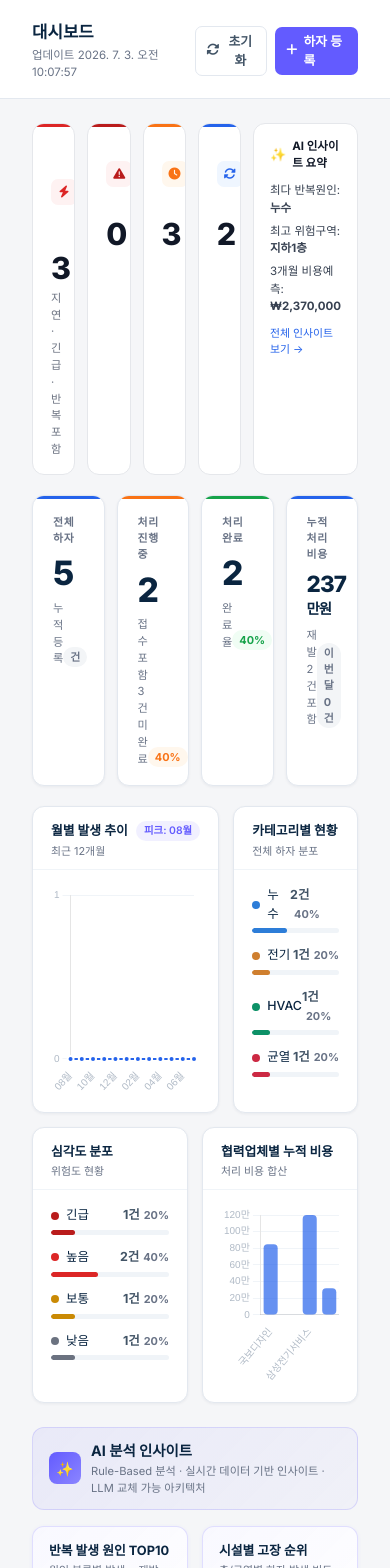
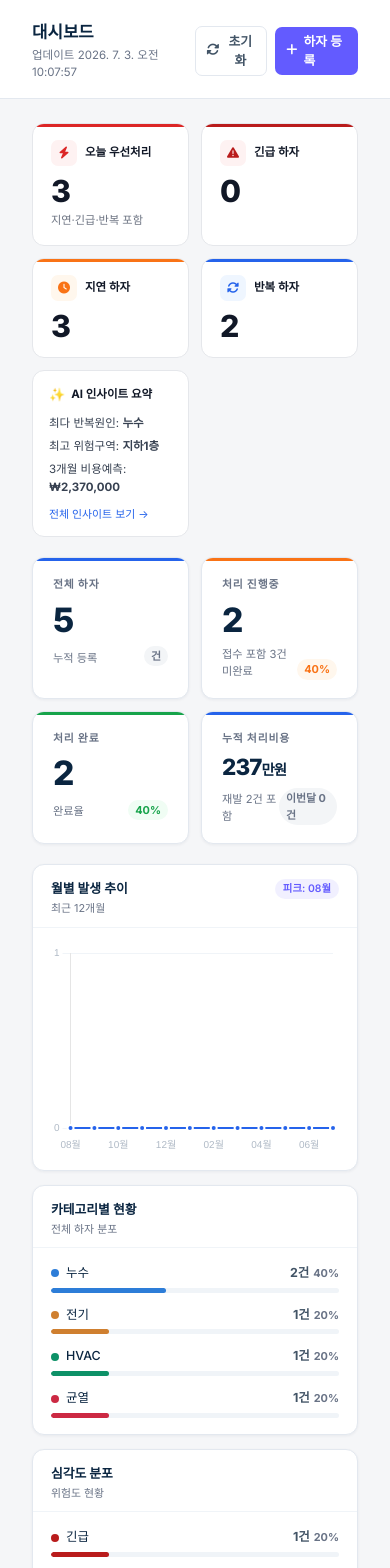
Before and after one commit to minho1002/hazard-management-seegene, a Next.js app: page /dashboard in a window 390 px wide. Shown: the top 1568 px of the page. Built offline with nearby package versions, Linux system fonts and the light colour scheme.

Commit message:
feat: 4개 화면 태블릿 반응형 대응 (1024px 브레이크포인트)

```diff
--- a/app/dashboard/page.tsx
+++ b/app/dashboard/page.tsx
@@ -13,6 +13,7 @@ import { useStore } from '@/lib/store'
 import PriorityStatCard from '@/components/ui/PriorityStatCard'
 import EmptyState from '@/components/ui/EmptyState'
 import { needsTodayAction, isOverdue, isRecurring, COLORS } from '@/lib/designTokens'
+import { useMediaQuery } from '@/lib/useMediaQuery'
 
 ChartJS.register(CategoryScale, LinearScale, BarElement, LineElement, PointElement, Filler, Tooltip, Legend)
 
@@ -23,6 +24,7 @@ function fmtKRW(n: number) {
 export default function DashboardPage() {
   const { state } = useStore()
   const canvasRef = useRef<HTMLCanvasElement | null>(null)
+  const isTablet = useMediaQuery('(max-width: 1024px)')
 
   const defects = state.defects
   const totalCost = defects.reduce((s, d) => s + (d.totalCost || 0), 0)
@@ -234,7 +236,7 @@ export default function DashboardPage() {
       <div style={{ padding: '24px 32px' }}>
 
         {/* 우선순위 배너 */}
-        <div style={{ display: 'grid', gridTemplateColumns: '1fr 1fr 1fr 1fr 1.2fr', gap: 12, marginBottom: 20 }}>
+        <div style={{ display: 'grid', gridTemplateColumns: isTablet ? 'repeat(2,1fr)' : '1fr 1fr 1fr 1fr 1.2fr', gap: 12, marginBottom: 20 }}>
           <PriorityStatCard
             label="오늘 우선처리" icon="fa-solid fa-bolt" count={todayItems.length}
             color={COLORS.danger} bg="#FEF2F2" href="/defects?filter=today"
@@ -282,7 +284,7 @@ export default function DashboardPage() {
         )}
 
         {/* KPI Grid */}
-        <div style={{ display: 'grid', gridTemplateColumns: 'repeat(4,1fr)', gap: 12, marginBottom: 20 }}>
+        <div style={{ display: 'grid', gridTemplateColumns: isTablet ? 'repeat(2,1fr)' : 'repeat(4,1fr)', gap: 12, marginBottom: 20 }}>
           {/* 전체 하자 */}
           <div style={{ ...card, padding: '18px 20px', position: 'relative' }}>
             <div style={{ position: 'absolute', top: 0, left: 0, right: 0, height: 3, background: '#2563EB', borderRadius: '12px 12px 0 0' }} />
@@ -331,7 +333,7 @@ export default function DashboardPage() {
         </div>
 
         {/* Row 1: Monthly trend + Category bars */}
-        <div style={{ display: 'grid', gridTemplateColumns: '3fr 2fr', gap: 14, marginBottom: 14 }}>
+        <div style={{ display: 'grid', gridTemplateColumns: isTablet ? '1fr' : '3fr 2fr', gap: 14, marginBottom: 14 }}>
           <div style={card}>
             <div style={{ padding: '14px 18px 10px', borderBottom: '1px solid #f0f4f8', display: 'flex', alignItems: 'flex-start', justifyContent: 'space-between' }}>
               <div>
@@ -379,7 +381,7 @@ export default function DashboardPage() {
         </div>
 
         {/* Row 2: Severity bars + Vendor cost */}
-        <div style={{ display: 'grid', gridTemplateColumns: '1fr 1fr', gap: 14, marginBottom: 14 }}>
+        <div style={{ display: 'grid', gridTemplateColumns: isTablet ? '1fr' : '1fr 1fr', gap: 14, marginBottom: 14 }}>
           <div style={card}>
             <div style={{ padding: '14px 18px 10px', borderBottom: '1px solid #f0f4f8' }}>
               <div style={{ fontSize: '0.8rem', fontWeight: 700, color: '#0a2540' }}>심각도 분포</div>
@@ -513,7 +515,7 @@ export default function DashboardPage() {
           </div>
 
           {/* Row B: 분야별 비용 분석 + 재발생 하자 분석 */}
-          <div style={{ display: 'grid', gridTemplateColumns: '1fr 1fr', gap: 14, marginBottom: 14 }}>
+          <div style={{ display: 'grid', gridTemplateColumns: isTablet ? '1fr' : '1fr 1fr', gap: 14, marginBottom: 14 }}>
             {/* Widget 3: 분야별 비용 분석 */}
             <div style={aiCard}>
               <div style={aiCardHeader}>
@@ -589,7 +591,7 @@ export default function DashboardPage() {
           </div>
 
           {/* Row C: 취약 구역 분석 + 향후 예상 유지보수 비용 */}
-          <div style={{ display: 'grid', gridTemplateColumns: '1fr 1fr', gap: 14 }}>
+          <div style={{ display: 'grid', gridTemplateColumns: isTablet ? '1fr' : '1fr 1fr', gap: 14 }}>
             {/* Widget 5: 취약 구역 분석 */}
             <div style={aiCard}>
               <div style={aiCardHeader}>
--- a/app/defects/[id]/edit/page.tsx
+++ b/app/defects/[id]/edit/page.tsx
@@ -5,6 +5,7 @@ import { useParams, useRouter } from 'next/navigation'
 import Link from 'next/link'
 import { useStore } from '@/lib/store'
 import { FLOOR_SVGS } from '@/lib/floorSvgs'
+import { useMediaQuery } from '@/lib/useMediaQuery'
 
 const STATUS_OPTIONS = [
   { value: 'open', label: '접수' },
@@ -18,6 +19,7 @@ export default function EditDefectPage() {
   const router = useRouter()
   const { state, updateDefect, saveFloorImage } = useStore()
   const mapContainerRef = useRef<HTMLDivElement>(null)
+  const isTablet = useMediaQuery('(max-width: 1024px)')
 
   const defectRaw = state.defects.find(d => d.id === parseInt(id))
 
@@ -133,7 +135,7 @@ export default function EditDefectPage() {
       </div>
 
       <div style={{ padding: '24px 32px' }}>
-        <div style={{ display: 'grid', gridTemplateColumns: '1fr 320px', gap: 18, alignItems: 'start' }}>
+        <div style={{ display: 'grid', gridTemplateColumns: isTablet ? '1fr' : '1fr 320px', gap: 18, alignItems: 'start' }}>
 
           {/* Left: Form */}
           <div>
--- a/app/defects/[id]/page.tsx
+++ b/app/defects/[id]/page.tsx
@@ -9,6 +9,7 @@ import DefectPhotos from '@/components/defects/DefectPhotos'
 import StatusBadge from '@/components/ui/StatusBadge'
 import SeverityBadge from '@/components/ui/SeverityBadge'
 import { isOverdue, isRecurring, COLORS } from '@/lib/designTokens'
+import { useMediaQuery } from '@/lib/useMediaQuery'
 
 const AI_RISK_COLORS: Record<string, { bg: string; text: string; border: string }> = {
   낮음: { bg: '#f0fdf4', text: '#15803d', border: '#bbf7d0' },
@@ -37,6 +38,7 @@ export default function DefectDetailPage() {
   const { id } = useParams<{ id: string }>()
   const router = useRouter()
   const { state, updateDefect, deleteDefect, addLog, saveFloorImage } = useStore()
+  const isTablet = useMediaQuery('(max-width: 1024px)')
 
   const [showLogModal, setShowLogModal] = useState(false)
   const [logForm, setLogForm] = useState({
@@ -179,7 +181,7 @@ export default function DefectDetailPage() {
         )}
 
         {/* Detail Grid */}
-        <div style={{ display: 'grid', gridTemplateColumns: '1fr 360px', gap: 18, alignItems: 'start' }}>
+        <div style={{ display: 'grid', gridTemplateColumns: isTablet ? '1fr' : '1fr 360px', gap: 18, alignItems: 'start' }}>
 
           {/* Left */}
           <div>
--- a/app/defects/new/page.tsx
+++ b/app/defects/new/page.tsx
@@ -9,6 +9,7 @@ import { estimateCost } from '@/lib/costPredictionService'
 import type { CostPrediction } from '@/lib/costPredictionService'
 import { formatKRW } from '@/lib/format'
 import { compressImage } from '@/lib/imageCompress'
+import { useMediaQuery } from '@/lib/useMediaQuery'
 
 const CONFIDENCE_COLORS: Record<string, { bg: string; text: string }> = {
   낮음: { bg: '#f3f5f7', text: '#697386' },
@@ -28,6 +29,7 @@ export default function NewDefectPage() {
   const router = useRouter()
   const { state, addDefectAndGetId, saveFloorImage, addFile } = useStore()
   const mapContainerRef = useRef<HTMLDivElement>(null)
+  const isTablet = useMediaQuery('(max-width: 1024px)')
   const [photoFiles, setPhotoFiles] = useState<File[]>([])
 
   const [form, setForm] = useState({
@@ -198,7 +200,7 @@ export default function NewDefectPage() {
       </div>
 
       <div style={{ padding: '24px 32px' }}>
-        <div style={{ display: 'grid', gridTemplateColumns: '1fr 320px', gap: 18, alignItems: 'start' }}>
+        <div style={{ display: 'grid', gridTemplateColumns: isTablet ? '1fr' : '1fr 320px', gap: 18, alignItems: 'start' }}>
 
           {/* Left: Form */}
           <div>
--- a/app/defects/page.tsx
+++ b/app/defects/page.tsx
@@ -10,6 +10,7 @@ import StatusBadge from '@/components/ui/StatusBadge'
 import SeverityBadge from '@/components/ui/SeverityBadge'
 import EmptyState from '@/components/ui/EmptyState'
 import { isOverdue, isRecurring, needsTodayAction, COLORS } from '@/lib/designTokens'
+import { useMediaQuery } from '@/lib/useMediaQuery'
 
 const COST_LABELS: Record<string, string> = { gukbo: '국보', our: '자체', claim: '청구' }
 
@@ -23,6 +24,7 @@ function DefectsPageInner() {
   const searchParams = useSearchParams()
   const urlFilter = searchParams.get('filter')
   const { state } = useStore()
+  const isTablet = useMediaQuery('(max-width: 1024px)')
 
   const [search, setSearch] = useState('')
   const [statusFilter, setStatusFilter] = useState('')
@@ -238,6 +240,7 @@ function DefectsPageInner() {
 
         {/* Table */}
         <div style={{ ...card, overflow: 'hidden' }}>
+          <div style={{ overflowX: isTablet ? 'auto' : 'visible' }}>
           <table style={{ width: '100%', borderCollapse: 'collapse' }}>
             <thead>
               <tr style={{ background: '#fafbfc', borderBottom: '1px solid #e3e8ef' }}>
@@ -308,6 +311,7 @@ function DefectsPageInner() {
               })}
             </tbody>
           </table>
+          </div>
         </div>
       </div>
     </div>
```
